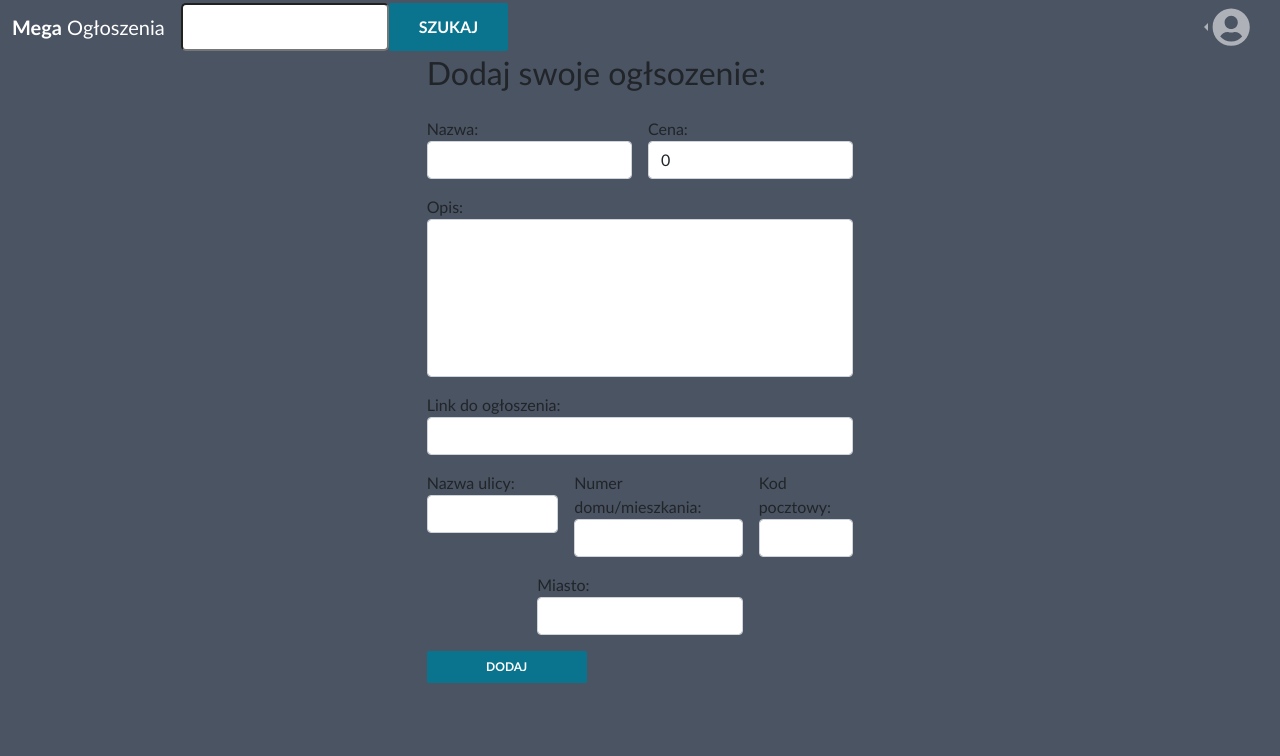
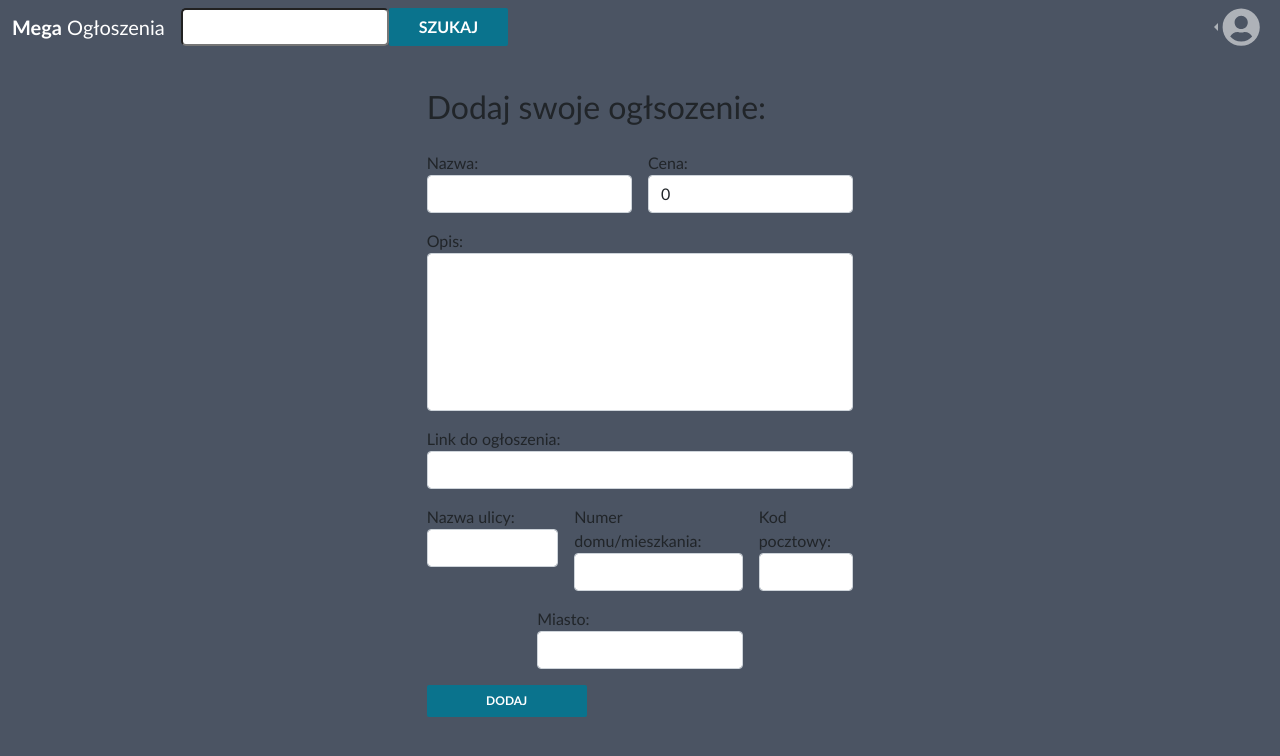
Before and after one commit to FrostKiller666/AdvancedProject-frontend, a React (Create React App) app: page /add in a window 1280 px wide. Shown: the top 756 px of the page. Built offline with nearby package versions, Linux system fonts and the light colour scheme; no server answers.

Commit message:
Fixed headers and some visual of forms

```diff
--- a/src/components/AddAnnouncement/AddAnnouncement.module.css
+++ b/src/components/AddAnnouncement/AddAnnouncement.module.css
@@ -37,10 +37,14 @@
     height: 2rem;
     width: 10rem;
     position: relative;
-   margin-bottom: 15px;
+    margin-bottom: 15px;
     font-size: 12px;
 }
 
-textarea{
+textarea {
     resize: none;
 }
+
+.h2 {
+    margin-top: 50px;
+}
--- a/src/components/AddAnnouncement/AddAnnouncement.tsx
+++ b/src/components/AddAnnouncement/AddAnnouncement.tsx
@@ -76,11 +76,13 @@ const AddAnnouncement = () => {
 
 
             <form action={''} className="row g-3 " onSubmit={AddAdToMap}>
-            <h2>Dodaj swoje ogłsozenie:</h2>
+            <h2 className={classes.h2}>Dodaj swoje ogłsozenie:</h2>
                 <div className="col-md-6 ">
 
-                <label htmlFor='name'>Nazwa:</label> <input type="text" id='name' className="form-control" size={40} name={'name'} required maxLength={99} minLength={1} value={form.name}
-                           onChange={e => (formChangeHandler(e.target.name, e.target.value))}/>
+                    <label htmlFor='name'>Nazwa:</label> <input type="text" id='name' className="form-control" size={40}
+                                                                name={'name'} required maxLength={99} minLength={1}
+                                                                value={form.name}
+                                                                onChange={e => (formChangeHandler(e.target.name, e.target.value))}/>
                 </div>
 
                 <div className="col-md-6 ">
--- a/src/components/UI/CustomButton.module.css
+++ b/src/components/UI/CustomButton.module.css
@@ -24,5 +24,6 @@
 
 .link {
     text-decoration: none;
-    padding-top: 0.5rem;
+    padding: 0.4rem 1.4rem 0.4rem 1.4rem;
+
 }
--- /dev/null
+++ b/src/components/UserAnnouncement/ListUserAnnouncement.module.css
@@ -0,0 +1,4 @@
+.h1 {
+    margin-top: 20px;
+    margin-bottom: 10px;
+}
--- a/src/components/UserAnnouncement/ListUserAnnouncement.tsx
+++ b/src/components/UserAnnouncement/ListUserAnnouncement.tsx
@@ -1,6 +1,8 @@
 import React from "react";
 import {Table} from "react-bootstrap";
 import {AnnouncementsForUser} from 'types';
+
+import classes from './ListUserAnnouncement.module.css';
 
 interface Props {
     listAnnouncementsOfUser: AnnouncementsForUser[] | null;
@@ -12,12 +14,13 @@ const ListUserAnnouncement = (props: Props) => {
     if (props.listAnnouncementsOfUser === null) {
         return <h2><strong>{props.username}</strong>, Twoja lista jest pusta. Pora coś dodać!</h2>
     }
-    const elementList = props.listAnnouncementsOfUser.map(data => {
+
+    const elementList = props.listAnnouncementsOfUser.map((data, index) => {
 
         return (
             <tbody key={data.id}>
             <tr>
-                <td>#</td>
+                <td>{index + 1}</td>
                 <td>{data.name}</td>
                 <td>{data.description}</td>
                 <td>{data.price}</td>
@@ -27,13 +30,14 @@ const ListUserAnnouncement = (props: Props) => {
                 <td>{data.city}</td>
                 <td>{data.postalCode}</td>
             </tr>
+
             </tbody>
         );
     })
 
     return (
         <>
-            <h1>Lista ogłoszeń <strong>{props.username}</strong>:</h1>
+            <h1 className={classes.h1}>Lista ogłoszeń <strong>{props.username}</strong>:</h1>
             <Table striped bordered hover variant="dark">
                 <thead>
                 <tr>
@@ -48,7 +52,6 @@ const ListUserAnnouncement = (props: Props) => {
                     <th>Kod pocztowy</th>
                 </tr>
                 </thead>
-
                 {elementList}
             </Table>
         </>
--- a/src/components/UserAnnouncement/UserAnnouncement.tsx
+++ b/src/components/UserAnnouncement/UserAnnouncement.tsx
@@ -6,10 +6,10 @@ import {apiUrl} from "../../config/api";
 
 const UserAnnouncement = () => {
     const [loading, setLoading] = useState(false);
-    const [listAnnouncement, setListAnnouncement] = useState<AnnouncementsForUser[] | null>(null);
+    const [listAnnouncement, setListAnnouncement] = useState<AnnouncementsForUser[] | null>([]);
     const [username, setUsername] = useState('');
+
     useEffect(() => {
-
         (async () => {
             try {
                 setLoading(true);
@@ -29,6 +29,7 @@ const UserAnnouncement = () => {
                     }),
                 });
                 const listAnnouncementsOfUser = await res.json();
+
                 setListAnnouncement(listAnnouncementsOfUser);
 
             } finally {
--- a/src/components/layout/Header.module.css
+++ b/src/components/layout/Header.module.css
@@ -13,6 +13,7 @@ header h1 {
 
 .search {
     display: flex;
+    height: 2.4rem;
 }
 
 .search input {
@@ -52,6 +53,8 @@ input
 .userIcon {
     width: 2.4rem;
     height: 2.4rem;
+
+
 }
 
 .customContainer {
@@ -60,5 +63,11 @@ input
 }
 
 .customDropDown {
-    margin-left: 43rem;
+
 }
+
+.collapse {
+    display: flex !important;
+    flex-basis: auto;
+    justify-content: space-between !important;
+}
--- a/src/components/layout/Header.tsx
+++ b/src/components/layout/Header.tsx
@@ -4,6 +4,7 @@ import {Container, Nav, Navbar, NavDropdown} from "react-bootstrap";
 import {CustomButton} from "../UI/CustomButton";
 import {SearchContext} from "../../contexts/search.context";
 
+import 'bootstrap/dist/css/bootstrap.min.css';
 import classes from "./Header.module.css";
 import {Link} from "react-router-dom";
 
@@ -18,12 +19,10 @@ const Header = () => {
     }
 
     return (
-        <Navbar variant="dark" bg="dark" expand="lg" className={classes.customContainer}>
+        <Navbar variant="dark" bg="dark" expand="md" className={classes.customContainer}>
             <Container fluid>
-
                 <Navbar.Brand as={Link} to='/'><strong>Mega</strong> Ogłoszenia</Navbar.Brand>
-                <Navbar.Toggle aria-controls="navbar-dark-example"/>
-                <Navbar.Collapse id="navbar-dark-example">
+                <Navbar.Collapse id="navbar-dark-example" className={classes.collapse}>
                     <form className={classes.search} onSubmit={setSearchFormLocalState}>
                         <input type="text" value={inputValue} onChange={e => setInputValue(e.target.value)}/>
                         <CustomButton type={"submit"}>Szukaj</CustomButton>
--- a/src/components/layout/HeaderUser.tsx
+++ b/src/components/layout/HeaderUser.tsx
@@ -24,11 +24,10 @@ const HeaderUser = () => {
     }
 
     return (
-        <Navbar variant="dark" bg="dark" expand="lg">
+        <Navbar variant="dark" bg="dark" expand="md" className={classes.customContainer}>
             <Container fluid>
                 <Navbar.Brand as={Link} to='/'><strong>Mega</strong> Ogłoszenia</Navbar.Brand>
-                <Navbar.Toggle aria-controls="navbar-dark-example"/>
-                <Navbar.Collapse id="navbar-dark-example">
+                <Navbar.Collapse id="navbar-dark-example" className={classes.collapse}>
                     <form className={classes.search} onSubmit={setSearchFormLocalState}>
                         <input type="text" value={inputValue} onChange={e => setInputValue(e.target.value)}/>
                         <CustomButton type={"submit"}>Szukaj</CustomButton>
@@ -36,6 +35,8 @@ const HeaderUser = () => {
                     <CustomButton to={'/add'} type={"button"}>Dodaj ogłoszenie</CustomButton>
                     <Nav>
                         <NavDropdown
+                            className={classes.customDropDown}
+                            drop={'start'}
                             id="nav-dropdown-dark-example"
                             title={<FaUserCircle className={classes.userIcon}/>}
                             menuVariant="dark"
```
